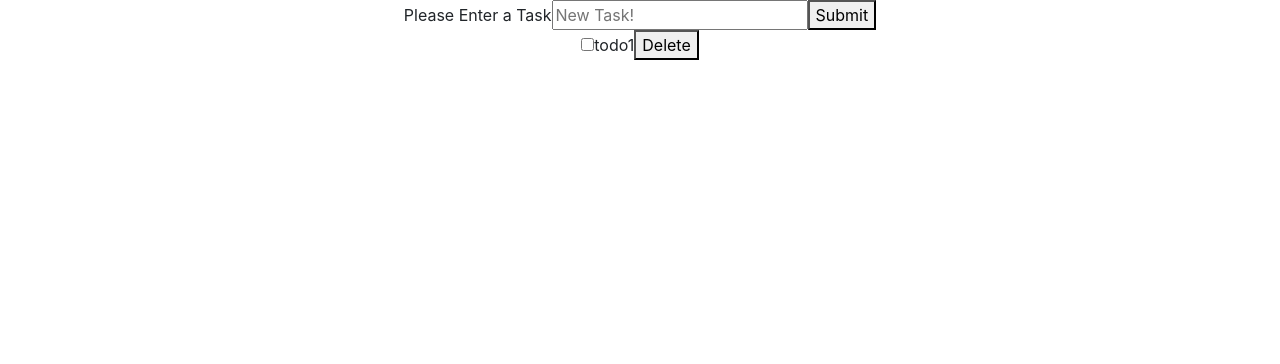
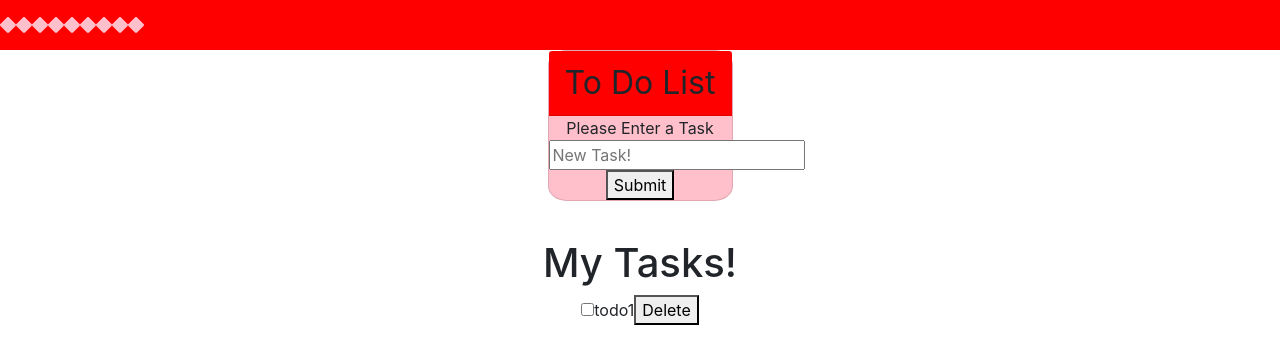
Before and after one commit to gsierra22/mv_frontend_challenge_-challenge_2-, a React (Create React App) app: page / in a window 1280 px wide. Shown: the top 364 px of the page. Built offline with nearby package versions, Linux system fonts and the light colour scheme; the HTML template or start-up script is replaced by a standard one.

Commit message:
some styling

```diff
--- a/src/App.js
+++ b/src/App.js
@@ -1,13 +1,11 @@
 import logo from "./logo.svg";
 import "./App.css";
-import NewTask from "./components/newTask/newTask";
-import List from "./components/List/List";
+import Body from "./components/Body/Body";
 
 function App() {
   return (
     <div className="App">
-      <NewTask />
-      <List />
+      <Body />
     </div>
   );
 }
--- /dev/null
+++ b/src/components/Body/Body.css
@@ -0,0 +1,34 @@
+.Input-Div {
+  display: flex;
+  flex-wrap: wrap;
+  justify-content: center !important;
+  margin-bottom: 1cm;
+}
+
+.Input-Header {
+  background-color: red;
+  font-size: xx-large;
+}
+
+.Input-Card {
+  background-color: pink;
+  width: 8cm !important;
+  min-width: 120px;
+  min-height: 150px;
+  max-width: 185px;
+  max-height: 325px;
+  border-radius: 10%;
+}
+
+.navbar {
+  height: 50px;
+  background-color: red;
+}
+
+.diamonds {
+  color: pink;
+  font-size: xx-large !important;
+  display: flex;
+  flex-wrap: wrap;
+  justify-content: space-around !important;
+}
--- /dev/null
+++ b/src/components/Body/Body.js
@@ -0,0 +1,52 @@
+import { useEffect, useState } from "react";
+import react from "react";
+import "./Body.css";
+import { Card } from "react-bootstrap";
+import NewTask from "../newTask/newTask";
+import List from "../List/List";
+
+function Body(props) {
+  //const [name, setName]=useState(null);
+  let diamond = (
+    <svg
+      xmlns="http://www.w3.org/2000/svg"
+      width="16"
+      height="16"
+      fill="currentColor"
+      class="bi bi-diamond-fill"
+      viewBox="0 0 16 16"
+    >
+      <path
+        fill-rule="evenodd"
+        d="M6.95.435c.58-.58 1.52-.58 2.1 0l6.515 6.516c.58.58.58 1.519 0 2.098L9.05 15.565c-.58.58-1.519.58-2.098 0L.435 9.05a1.482 1.482 0 0 1 0-2.098L6.95.435z"
+      />
+    </svg>
+  );
+  return (
+    <div>
+      <nav class="navbar">
+        <span class="diamonds">
+          {diamond}
+          {diamond}
+          {diamond}
+          {diamond}
+          {diamond}
+          {diamond}
+          {diamond}
+          {diamond}
+          {diamond}
+        </span>
+      </nav>
+      <div className="Input-Div">
+        <p></p>
+        <Card className="Input-Card">
+          <Card.Header className="Input-Header">To Do List</Card.Header>
+          <NewTask />
+        </Card>
+      </div>
+      <List />
+    </div>
+  );
+}
+
+export default Body;
--- /dev/null
+++ b/src/components/List/List.css
@@ -0,0 +1,5 @@
+.List-Card {
+  display: flex;
+  flex-wrap: wrap;
+  justify-content: space-around !important;
+}
--- a/src/components/List/List.js
+++ b/src/components/List/List.js
@@ -1,15 +1,23 @@
 import React from "react";
 import { useSelector, useDispatch } from "react-redux";
 import ListItem from "../ListItem/ListItem";
+import "./List.css";
 
 const List = (props) => {
   const tasks = useSelector((state) => state.tasks);
 
   return (
     <div>
-      {tasks.map((tasks) => (
-        <ListItem id={tasks.id} task={tasks.task} completed={tasks.completed} />
-      ))}
+      <h1>My Tasks!</h1>
+      <div className="List-Card">
+        {tasks.map((tasks) => (
+          <ListItem
+            id={tasks.id}
+            task={tasks.task}
+            completed={tasks.completed}
+          />
+        ))}
+      </div>
     </div>
   );
 };
```
